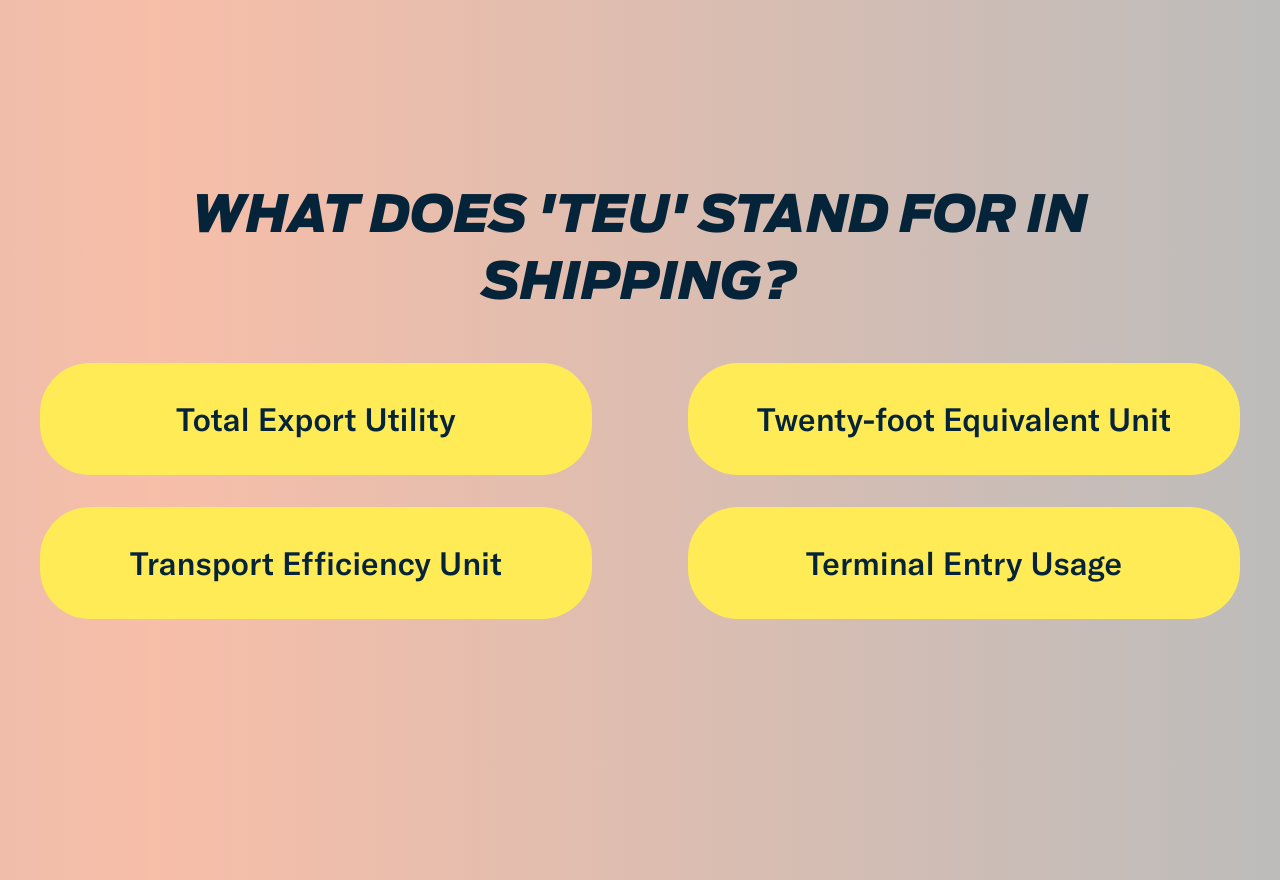
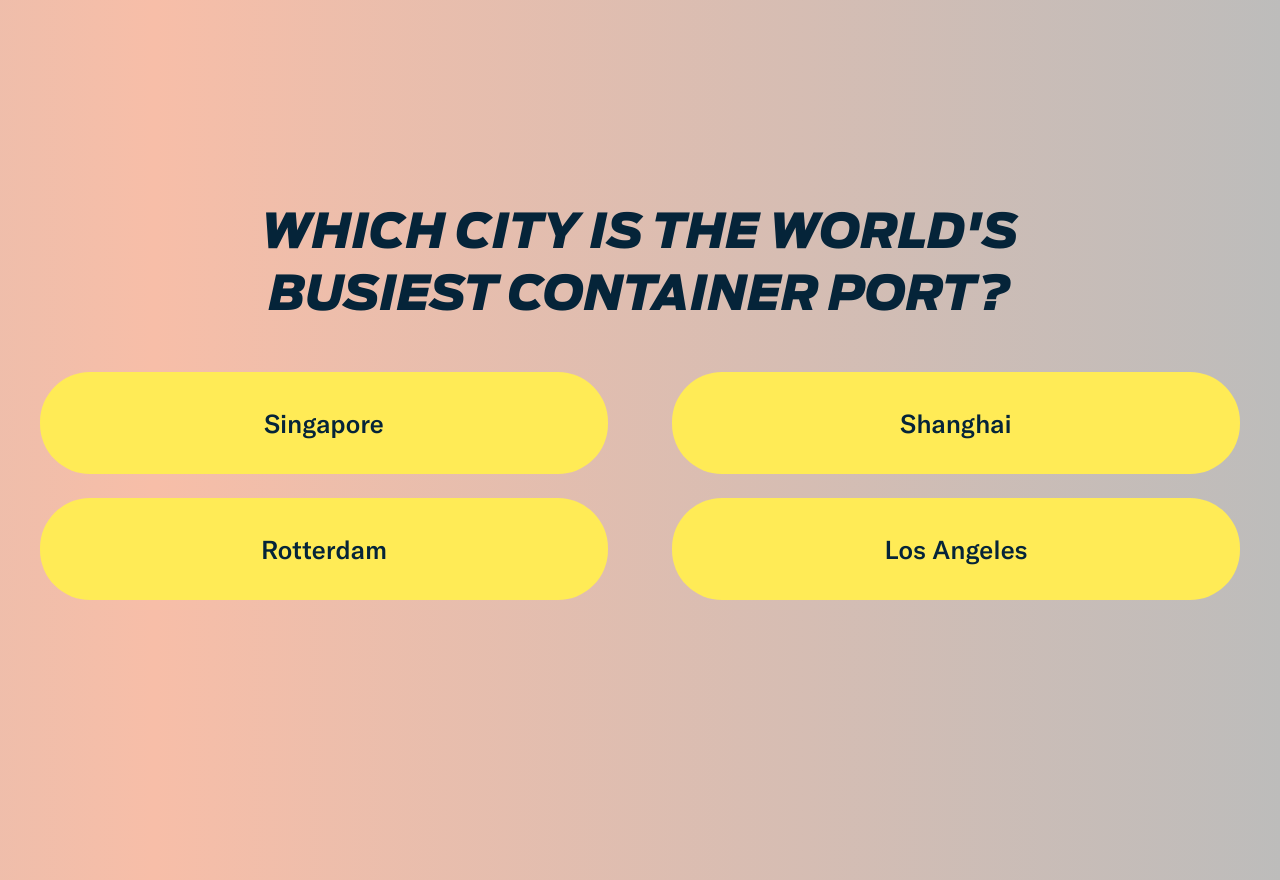
Before and after one commit to dmakhlin-fp/FF25_Trivia, a plain HTML site: page index.html in a window 1280 px wide. Drawn offline with Linux system fonts and the light colour scheme.

Commit message:
Update index.html

```diff
--- a/index.html
+++ b/index.html
@@ -65,10 +65,10 @@
 
     .question {
       font-family: 'Antenna-BlackItalic', sans-serif !important;
-      font-size: 3.2rem;
+      font-size: 3rem;
       text-transform: uppercase;
       line-height: 1.3;
-      max-width: 75%;
+      max-width: 80%;
       text-align: center;
       margin: 0 auto 3rem;
       word-break: keep-all;
@@ -78,7 +78,7 @@
     .answers {
       display: grid;
       grid-template-columns: 1fr 1fr;
-      gap: 2rem 6rem;
+      gap: 1.5rem 4rem;
       width: 100%;
       max-width: 1200px;
       justify-content: center;
@@ -87,13 +87,13 @@
 
     .answer {
       font-family: 'GT-America-Standard-Medium', sans-serif !important;
-      font-size: 2rem;
+      font-size: 1.6rem;
       color: #052439;
       background: #FFEB56;
       border-radius: 50px;
-      padding: 1rem 2rem;
+      padding: 1rem 1.5rem;
       min-width: 350px;
-      min-height: 80px;
+      min-height: 70px;
       display: flex;
       justify-content: center;
       align-items: center;
@@ -112,26 +112,40 @@
 
   <script>
     const questions = [
-      { question: "What does 'TEU' stand for in shipping?", answers: ["Transport Efficiency Unit","Twenty-foot Equivalent Unit","Total Export Utility","Terminal Entry Usage"], correct: 1 },
-      { question: "Which canal significantly shortens the shipping route between Europe and Asia?", answers: ["Panama Canal","Suez Canal","Kiel Canal","Corinth Canal"], correct: 1 },
-      { question: "What is the main container size used in global shipping?", answers: ["10-foot","20-foot","30-foot","50-foot"], correct: 1 },
-      { question: "Which city is the world's busiest container port?", answers: ["Rotterdam","Shanghai","Singapore","Los Angeles"], correct: 1 },
-      { question: "What does 'FOB' stand for in freight terms?", answers: ["Free on Board","Freight on Balance","Full Offshore Booking","Free of Broker"], correct: 0 },
-      { question: "Which document serves as a receipt for shipped goods?", answers: ["Bill of Lading","Invoice","Manifest","Charter Party"], correct: 0 },
-      { question: "Which unit measures cargo ship capacity?", answers: ["Barrels","Cubic Feet","Deadweight Tonnage","Metric Tons"], correct: 2 },
-      { question: "The Panama Canal connects which two oceans?", answers: ["Atlantic and Pacific","Indian and Atlantic","Pacific and Arctic","Atlantic and Arctic"], correct: 0 },
-      { question: "Which Incoterm means the seller pays for transport and insurance?", answers: ["EXW","CIF","FCA","DAP"], correct: 1 },
-      { question: "What does 'ETA' mean in shipping?", answers: ["Estimated Transport Allocation","Estimated Time of Arrival","End Transit Agreement","Export Trade Approval"], correct: 1 },
-      { question: "Which country built the Belt and Road Initiative affecting shipping?", answers: ["USA","Germany","China","India"], correct: 2 },
-      { question: "What is the purpose of a reefer container?", answers: ["Store oversized cargo","Transport liquids","Carry refrigerated goods","Fast loading"], correct: 2 },
-      { question: "Which ocean handles the most container traffic?", answers: ["Atlantic Ocean","Indian Ocean","Pacific Ocean","Arctic Ocean"], correct: 2 },
-      { question: "Which port is the largest in Europe?", answers: ["Antwerp","Rotterdam","Hamburg","Marseille"], correct: 1 },
-      { question: "The term 'last mile delivery' refers to:", answers: ["Final leg to customer","First port unloading","Interstate trucking","Return logistics"], correct: 0 },
-      { question: "What does 'LCL' mean?", answers: ["Low Cargo Load","Less than Container Load","Loading Container Logistics","Long Cargo Lanes"], correct: 1 },
-      { question: "What technology tracks containers worldwide?", answers: ["Blockchain","GPS","5G","Artificial Intelligence"], correct: 1 },
-      { question: "Which port is the busiest in the United States?", answers: ["Miami","New York/New Jersey","Los Angeles","Houston"], correct: 2 },
-      { question: "What does 'intermodal' shipping involve?", answers: ["One transport only","Multiple transport modes","International only","Sea freight exclusively"], correct: 1 },
-      { question: "Which container type is used for liquids in bulk?", answers: ["Dry Van","Flat Rack","ISO Tank","Reefer"], correct: 2 }
+      { q: "Which city is the world's busiest container port?", a: ["Rotterdam","Shanghai","Singapore","Los Angeles"], c: 1 },
+      { q: "Which country built the Belt and Road Initiative affecting shipping?", a: ["USA","Germany","China","India"], c: 2 },
+      { q: "Which port is the largest in Europe?", a: ["Antwerp","Rotterdam","Hamburg","Marseille"], c: 1 },
+      { q: "Which port is the busiest in the United States?", a: ["Miami","New York/New Jersey","Los Angeles","Houston"], c: 2 },
+      { q: "In what year was the very first standardized container shipment sent?", a: ["1904","1938","1956","1962"], c: 2 },
+      { q: "Why do some reefer containers require zinc anodes to be replaced?", a: ["To prevent bacteria growth in insulation","To protect against galvanic corrosion in cooling pipes","To maintain refrigeration gas pressure","To comply with IMO sulfur regulations"], c: 1 },
+      { q: "Why do certain ports (e.g., Singapore, Rotterdam) charge 'light dues' on vessels?", a: ["To fund harbor dredging","To subsidize seafarer wages","To maintain lighthouses and navigation aids","To cover anti-piracy patrols"], c: 2 },
+      { q: "Why do airlines sometimes restrict cargo in summer?", a: ["Seasonal demand drops","Heat reduces lift, limiting payload","Aircraft fuel expands in heat","Airport handling equipment malfunctions"], c: 1 },
+      { q: "Which freighter has a flip-up nose door for oversized cargo?", a: ["Airbus Beluga","Boeing 747-400F/8F","Antonov An-225","Lockheed C-5 Galaxy"], c: 1 },
+      { q: "What portion of global air freight normally travels in passenger aircraft bellies?", a: ["10–20%","20–45%","45–60%","70–80%"], c: 2 },
+      { q: "What is the longest commercial flight in the world?", a: ["Singapore to New York","Auckland to Doha","Dallas to Sydney","Paris to London"], c: 0 },
+      { q: "What unusual commodity once dominated Kenya-to-Europe air charters?", a: ["Coffee beans","Fresh-cut flowers","Exotic hardwood","Tea leaves"], c: 1 },
+      { q: "Which company pioneered the integrated express hub-and-spoke air-ground system in 1973?", a: ["UPS","FedEx","DHL","Emery Worldwide"], c: 1 },
+      { q: "On average, what percentage of e-commerce orders are returned — making reverse logistics a last-mile challenge?", a: ["5–7%","10–15%","20–30%","40–50%"], c: 2 },
+      { q: "Which port is often ranked the most efficient in the world (containers per crane per hour)?", a: ["Port of Shanghai","Port of Rotterdam","Port of Yokohama","Port of Tanjung Pelepas"], c: 2 },
+      { q: "Which unusual cargo was once moved in bulk by container from Australia to Japan?", a: ["Kangaroo meat","Bottled seawater","Sand for golf courses","Live penguins"], c: 2 },
+      { q: "What percentage of the world’s containers are estimated to be lost at sea each year?", a: ["Less than 100","About 500","1,500–2,000","10,000+"], c: 2 },
+      { q: "Which port is often cited as the oldest continuously operating port in the world?", a: ["Port of Alexandria, Egypt","Port of Byblos, Lebanon","Port of Venice, Italy","Port of Guangzhou, China"], c: 1 },
+      { q: "Which is considered one of the longest regular ocean freight services in the world?", a: ["Shanghai → Los Angeles","Rotterdam → Singapore","New York → Cape Town","Buenos Aires → Yokohama"], c: 3 },
+      { q: "What’s currently the longest nonstop air cargo flight (by distance)?", a: ["Hong Kong → New York","Dubai → Los Angeles","Singapore → New York","Sydney → London"], c: 2 },
+      { q: "What’s the most widely shipped refrigerated commodity by ocean freight?", a: ["Frozen fish","Bananas","Beef","Dairy products"], c: 1 },
+      { q: "Which frozen commodity often travels by sea in blocks of 25 tons?", a: ["Ice cream","Frozen chicken","Tuna","Lobster"], c: 2 },
+      { q: "Around Valentine’s Day, how many tons of flowers fly daily from South America to the U.S.?", a: ["100 tons","400 tons","1,000 tons","5,000 tons"], c: 2 },
+      { q: "Approximately how many TEUs cross the Pacific Ocean each year?", a: ["~10 million","~25 million","~40–50 million","~70–90 million"], c: 2 },
+      { q: "Approximately how many TEUs cross the Atlantic Ocean each year?", a: ["~5–10 million","~15–25 million","~30–40 million","~50–60 million"], c: 1 },
+      { q: "What is the single largest import commodity into the U.S. by value?", a: ["Automobiles/parts","Crude oil/petroleum","Pharmaceuticals","Electronics (computers, phones, TVs)"], c: 3 },
+      { q: "How many 10-digit codes exist in the U.S. Harmonized Tariff Schedule (HTSUS)?", a: ["~5,000","~10,000","~17,000","~22,000"], c: 3 },
+      { q: "What is the number one export commodity from the U.S. by value?", a: ["Aircraft/aerospace equipment","Crude oil/petroleum","Semiconductors/electronics","Agricultural products"], c: 1 },
+      { q: "Which countries face the highest rates of duty under the HTSUS?", a: ["Belarus","Cuba","North Korea","Russia","All of the above"], c: 4 },
+      { q: "Which country does not have a Bilateral Free Trade Agreement with the U.S.?", a: ["Australia","Bahrain","Chile","Morocco","South Africa"], c: 4 },
+      { q: "Which commodities are subject of a U.S. national security investigation?", a: ["Jet Engines","Timber","Scrap copper","Permanent Magnets","All of the above"], c: 4 },
+      { q: "U.S. sales to businesses in which country are considered 'domestic' under Customs?", a: ["Puerto Rico","U.S. Virgin Islands","Guam","Northern Marianas","None"], c: 0 },
+      { q: "Which container steamship line is the largest by fleet capacity as of Oct 2025?", a: ["CMA-CGM","Maersk","Mediterranean Shipping Company (MSC)","ONE","Hyundai"], c: 2 },
+      { q: "This law, the Merchant Marine Act of 1920, requires ships in U.S. coastal trade be U.S.-built/owned.", a: ["Moore’s Law","Jones Act","Carriage of Goods by Sea Act (COGSA)","Ocean Shipping Reform Act (OSRA)","Murphy’s Law"], c: 1 }
     ];
 
     let currentIndex = 0;
@@ -150,14 +164,13 @@
 
       setTimeout(() => {
         const q = questions[index];
-        document.getElementById("question").textContent = q.question;
+        document.getElementById("question").textContent = q.q;
 
-        let answerObjects = q.answers.map((ans, i) => ({
+        let answerObjects = q.a.map((ans, i) => ({
           text: ans,
-          isCorrect: i === q.correct
+          isCorrect: i === q.c
         }));
 
-        // shuffle answers so correct is random each time
         answerObjects = shuffleArray(answerObjects);
 
         const answersDiv = document.getElementById("answers");
@@ -173,14 +186,12 @@
 
         trivia.classList.add("visible");
 
-        // Fade out wrong answers
         setTimeout(() => {
           document.querySelectorAll(".answer").forEach(el => {
             if (!el.dataset.correct) el.classList.add("fade-out");
           });
         }, 10000);
 
-        // Next question
         setTimeout(() => {
           currentIndex = (currentIndex + 1) % questions.length;
           showQuestion(currentIndex);
```
